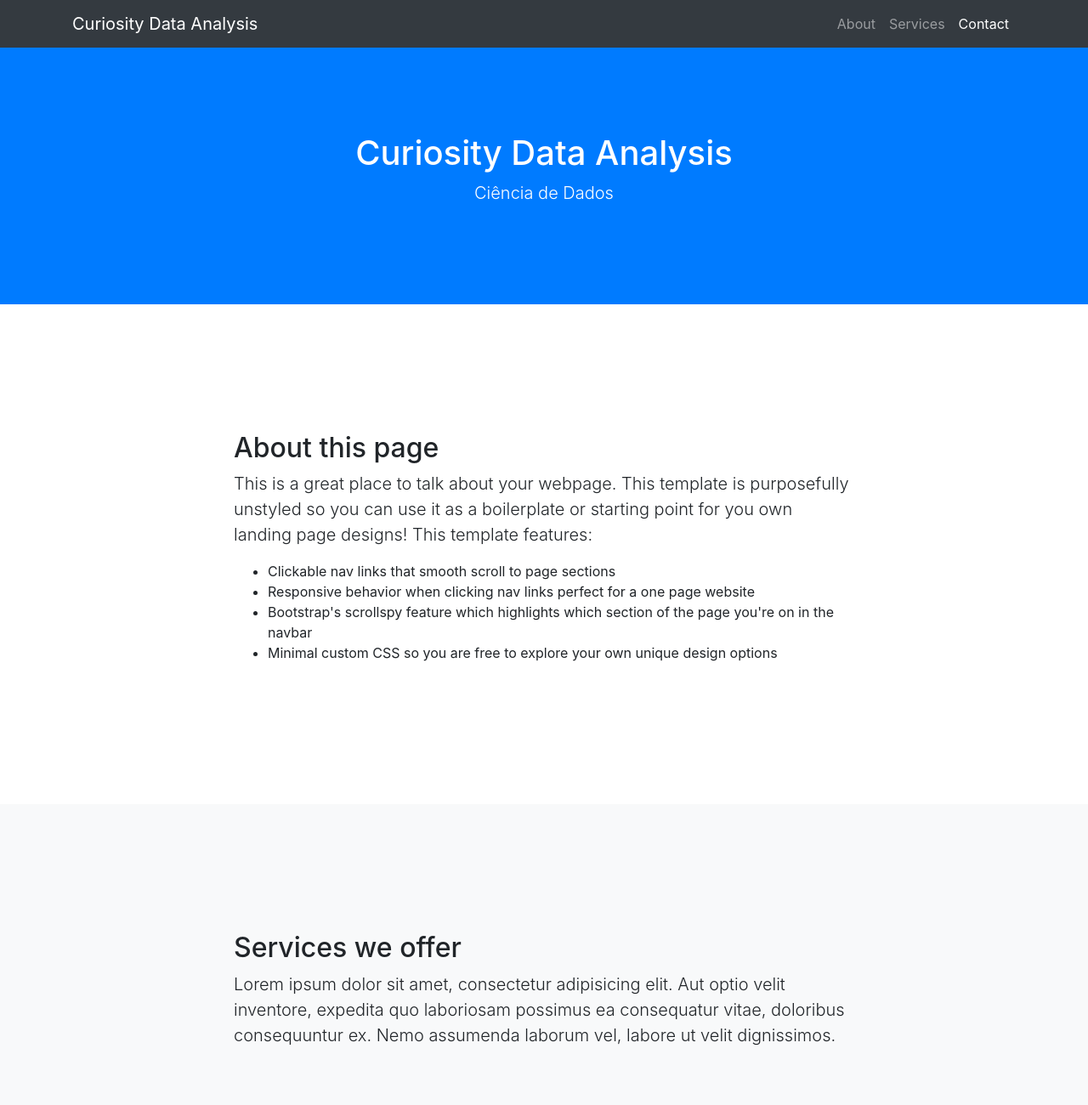
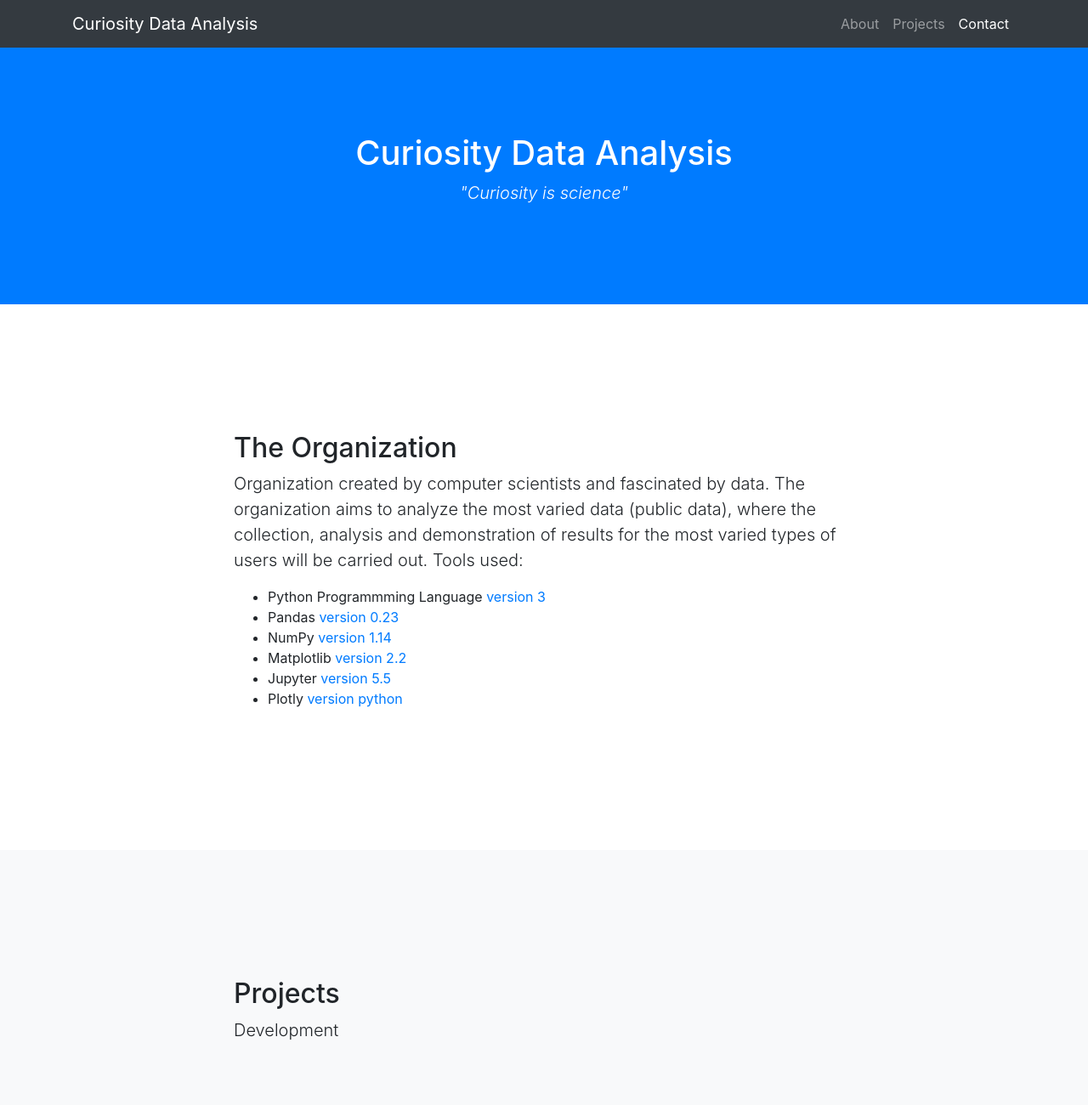
Before and after one commit to curiosity-data-analysis/curiosity-data-analysis.github.io, a website with bundled scripts: page index.html in a window 1280 px wide. Shown: the top 1300 px of the page at 85% size. Built offline with nearby package versions, Linux system fonts and the light colour scheme.

Commit message:
updating official website of the organization and updating README.md

```diff
--- a/index.html
+++ b/index.html
@@ -33,7 +33,7 @@
               <a class="nav-link js-scroll-trigger" href="#about">About</a>
             </li>
             <li class="nav-item">
-              <a class="nav-link js-scroll-trigger" href="#services">Services</a>
+              <a class="nav-link js-scroll-trigger" href="#services">Projects</a>
             </li>
             <li class="nav-item">
               <a class="nav-link js-scroll-trigger" href="#contact">Contact</a>
@@ -46,7 +46,7 @@
     <header class="bg-primary text-white">
       <div class="container text-center">
         <h1>Curiosity Data Analysis</h1>
-        <p class="lead">Ciência de Dados</p>
+        <p class="lead"><i>"Curiosity is science"</i></p>
       </div>
     </header>
 
@@ -54,13 +54,15 @@
       <div class="container">
         <div class="row">
           <div class="col-lg-8 mx-auto">
-            <h2>About this page</h2>
-            <p class="lead">This is a great place to talk about your webpage. This template is purposefully unstyled so you can use it as a boilerplate or starting point for you own landing page designs! This template features:</p>
+            <h2>The Organization</h2>
+            <p class="lead">Organization created by computer scientists and fascinated by data. The organization aims to analyze the most varied data (public data), where the collection, analysis and demonstration of results for the most varied types of users will be carried out. Tools used:</p>
             <ul>
-              <li>Clickable nav links that smooth scroll to page sections</li>
-              <li>Responsive behavior when clicking nav links perfect for a one page website</li>
-              <li>Bootstrap's scrollspy feature which highlights which section of the page you're on in the navbar</li>
-              <li>Minimal custom CSS so you are free to explore your own unique design options</li>
+              <li>Python Programmming Language <a href="https://pandas.pydata.org/" target="_blank">version 3</a></li>
+              <li>Pandas <a href="https://pandas.pydata.org/" target="_blank">version 0.23</a></li>
+              <li>NumPy <a href="http://www.numpy.org/" target="_blank">version 1.14</a></li>
+              <li>Matplotlib <a href="">version 2.2</a></li>
+              <li>Jupyter <a href="http://jupyter.org/" target="_blank">version 5.5</a></li>
+              <li>Plotly <a href="https://plot.ly/#/" target="_blank"> version python</a></li>
             </ul>
           </div>
         </div>
@@ -71,8 +73,8 @@
       <div class="container">
         <div class="row">
           <div class="col-lg-8 mx-auto">
-            <h2>Services we offer</h2>
-            <p class="lead">Lorem ipsum dolor sit amet, consectetur adipisicing elit. Aut optio velit inventore, expedita quo laboriosam possimus ea consequatur vitae, doloribus consequuntur ex. Nemo assumenda laborum vel, labore ut velit dignissimos.</p>
+            <h2>Projects</h2>
+            <p class="lead">Development</p>
           </div>
         </div>
       </div>
@@ -83,7 +85,7 @@
         <div class="row">
           <div class="col-lg-8 mx-auto">
             <h2>Contact us</h2>
-            <p class="lead">Lorem ipsum dolor sit amet, consectetur adipisicing elit. Vero odio fugiat voluptatem dolor, provident officiis, id iusto! Obcaecati incidunt, qui nihil beatae magnam et repudiandae ipsa exercitationem, in, quo totam.</p>
+            <p class="lead">This organization is FREE, so you participate simply have an idea, a relevant data set and creativity to carry out the analysis and get results. For more information contact in <a href="https://curiositydataanalysis.slack.com/messages/CB069M42C/" target="_blank">slack</a> or <a href="https://github.com/curiosity-data-analysis" target="_blank">GitHub</a>.</p>
           </div>
         </div>
       </div>
@@ -92,7 +94,7 @@
     <!-- Footer -->
     <footer class="py-5 bg-dark">
       <div class="container">
-        <p class="m-0 text-center text-white">Copyright &copy; Your Website 2017</p>
+        <p class="m-0 text-center text-white"><a href="https://github.com/curiosity-data-analysis" target="_blank">Curiosity Data Analysis</a></p>
       </div>
       <!-- /.container -->
     </footer>
```
Also changed, not shown: README.md.
